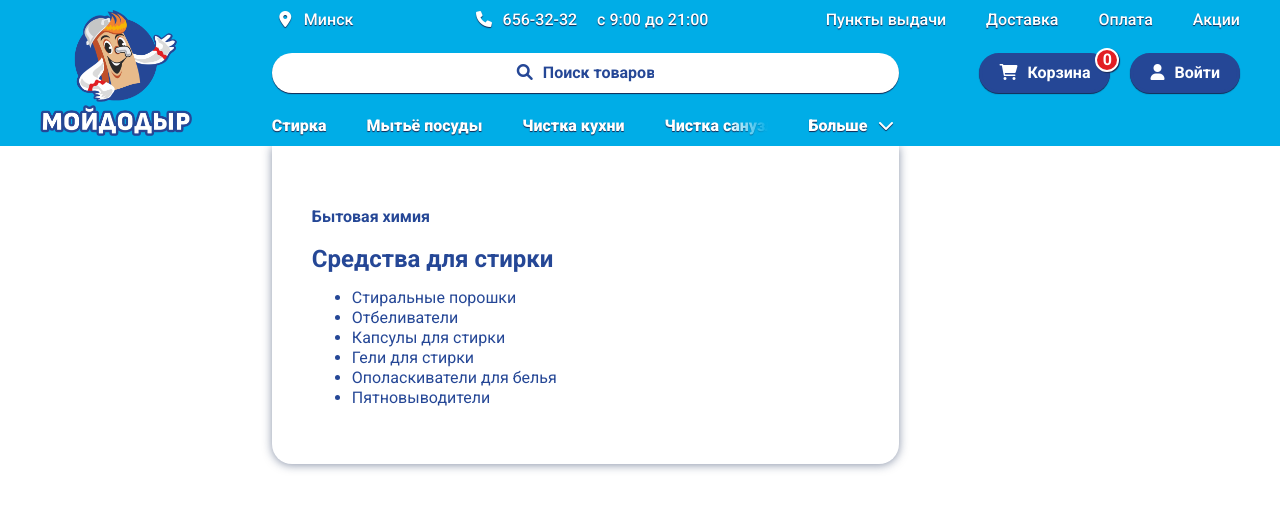
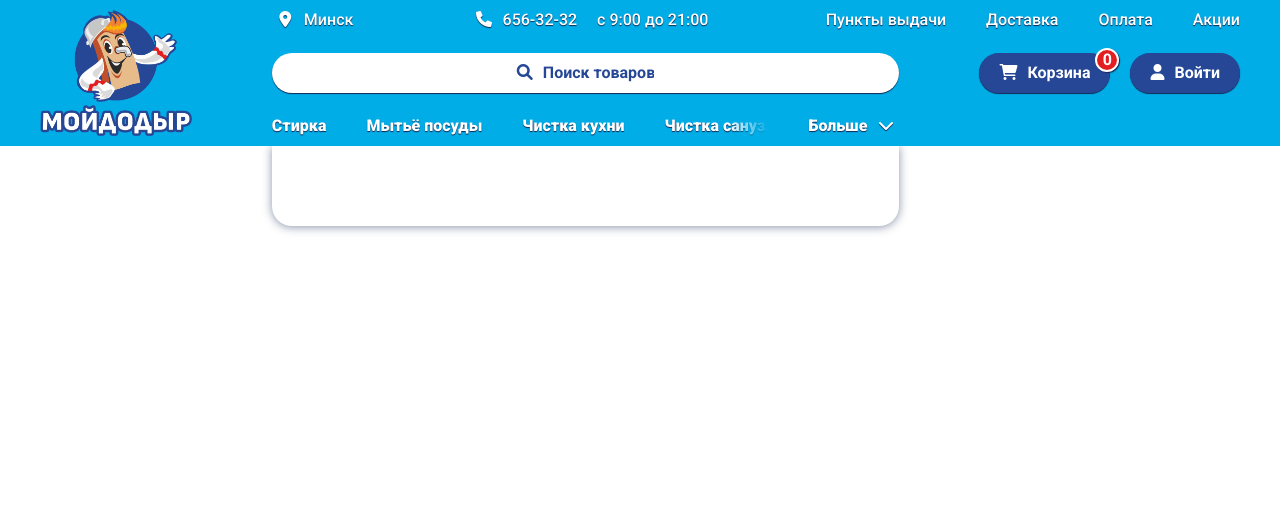
Before and after one commit to chirogrillion/moydodyr, a React (Create React App) app: page / in a window 1280 px wide. Shown: the top 510 px of the page. Built offline with nearby package versions, Linux system fonts and the light colour scheme.

Commit message:
23-02-04-3

```diff
--- a/src/components/Header/NavBar/NavBar.js
+++ b/src/components/Header/NavBar/NavBar.js
@@ -2,7 +2,20 @@ import React from 'react';
 
 import './NavBar.css';
 
+const categories = require('../../../assets/categories.json');
+
 function NavBar() {
+
+  const getLayout = (arr) => {
+    console.log('getLayout()');
+    return arr.map(v => {
+      <article key={v.code}>
+        <a>{v.name}</a>
+        {v.sub ? getLayout(v.sub) : null}
+      </article>
+    });
+  };
+
   return (
     <section className="NavBar">
       <ul className="NavBar-pop_categories">
@@ -14,23 +27,11 @@ function NavBar() {
       </ul>
       <a className="link-more">Больше</a>
       <section className="NavBar-all_categories">
-        <article>
-          <h1><a>Бытовая химия</a></h1>
-          <article>
-            <h2><a>Средства для стирки</a></h2>
-            <ul>
-              <li><a>Стиральные порошки</a></li>
-              <li><a>Отбеливатели</a></li>
-              <li><a>Капсулы для стирки</a></li>
-              <li><a>Гели для стирки</a></li>
-              <li><a>Ополаскиватели для белья</a></li>
-              <li><a>Пятновыводители</a></li>
-            </ul>
-          </article>
-        </article>
+        {getLayout(categories)}
       </section>
     </section>
   );
+
 };
 
 export default NavBar;
```
